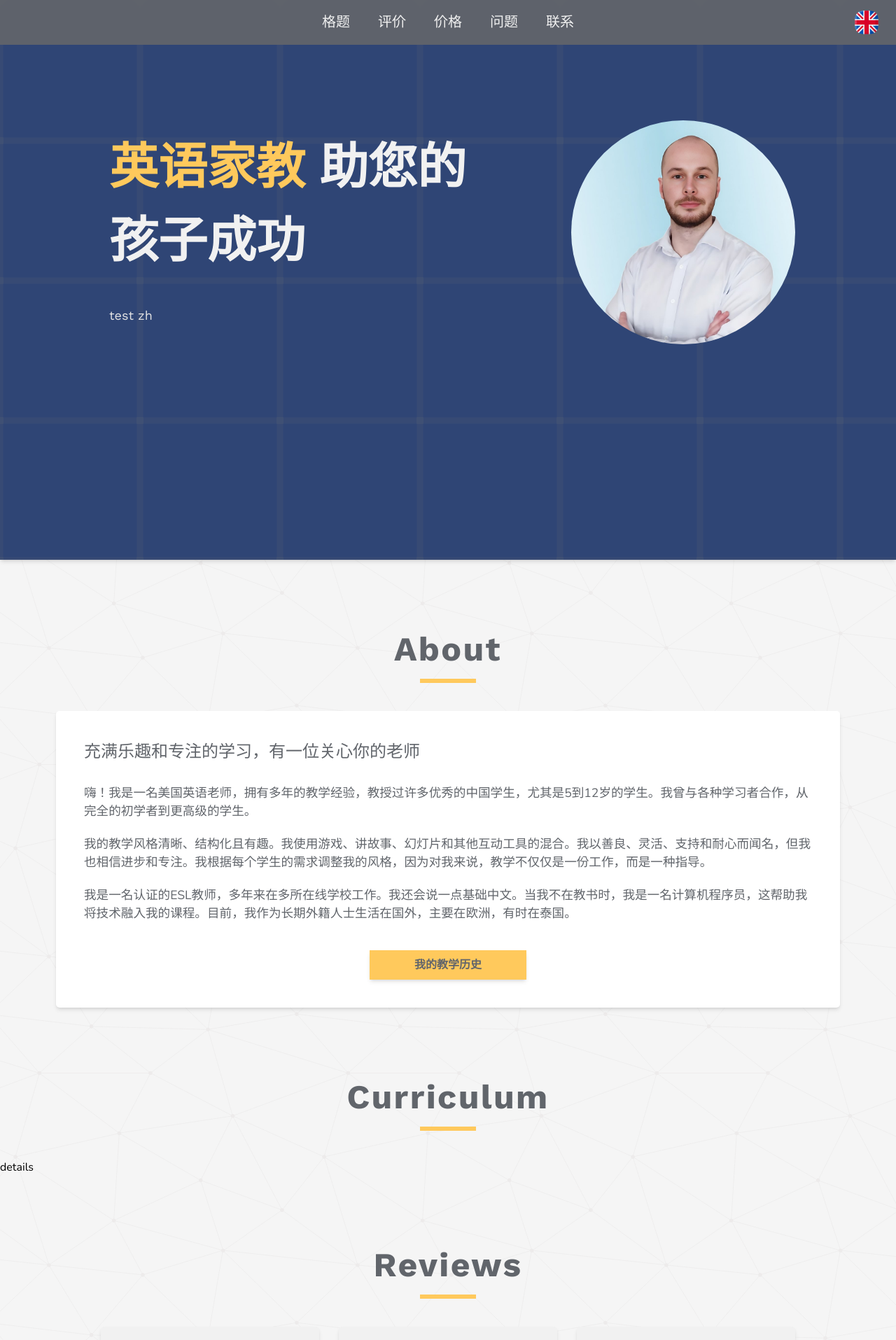
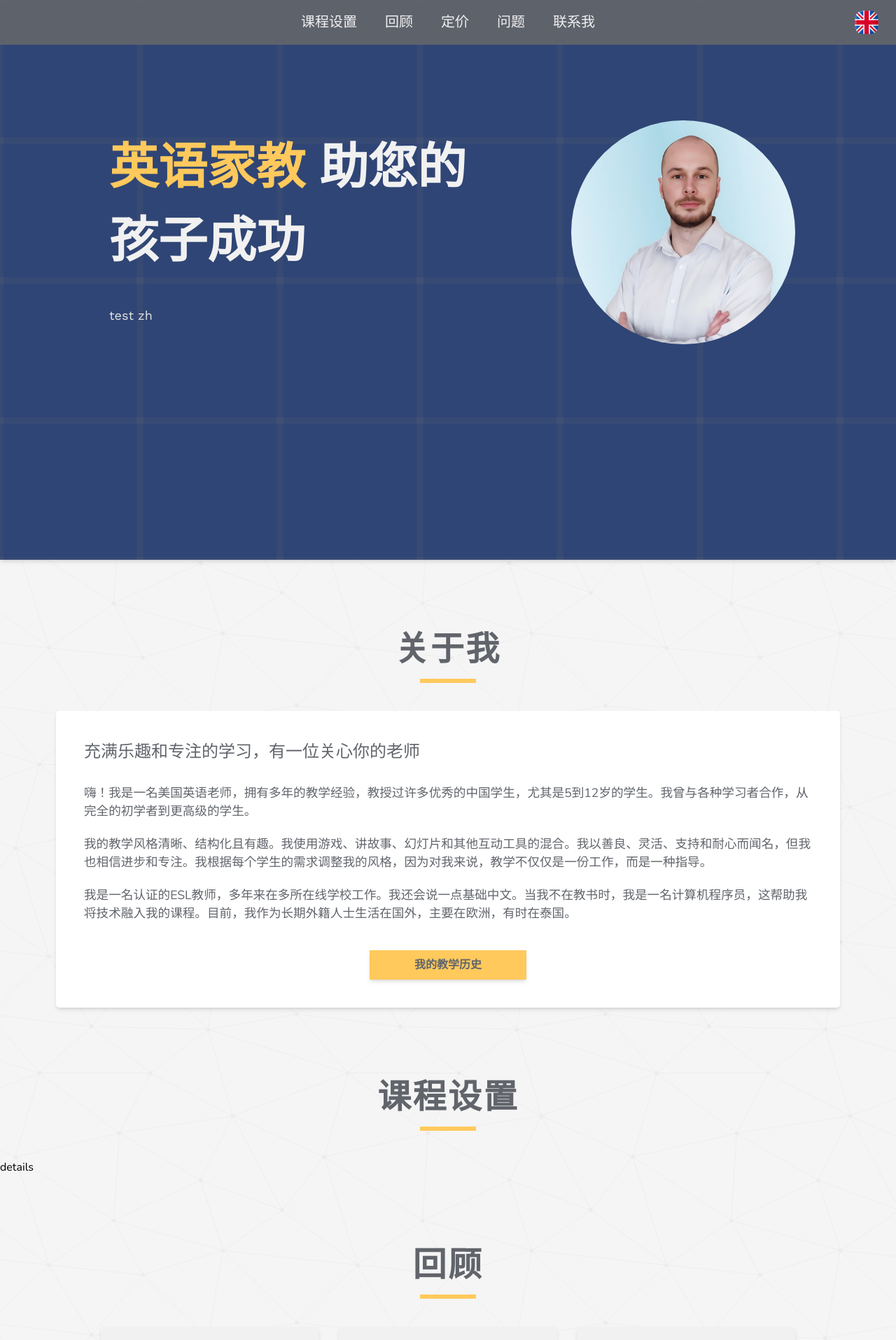
Before and after one commit to Predrag-Jandric/React-ESL-tutoring, a React (Vite) app: page / in a window 1280 px wide. Shown: the top 1915 px of the page at 70% size. Built offline with nearby package versions, Linux system fonts and the light colour scheme.

Commit message:
will ADD: translations to section titles and navbar

```diff
--- a/src/App.jsx
+++ b/src/App.jsx
@@ -12,8 +12,10 @@ import ScrollToHash from "./utils/ScrollToHash";
 import Pricing from "./components/Pricing";
 import Curriculum from "./components/Curriculum";
 import CurriculumDetails from "./components/CurriculumDetails";
+import { useLanguage } from "./utils/LanguageContext";
 
 export default function App() {
+  const { t } = useLanguage();
   return (
     <Router>
       <ScrollToTop />
@@ -24,16 +26,16 @@ export default function App() {
           element={
             <main className="m-0 box-border flex list-none flex-col gap-10 scroll-smooth p-0 font-body no-underline outline-none">
               <Hero />
-              <Title text="About" />
+              <Title text={t("about")} />
               <About />
-              <Title text="Curriculum" />
+              <Title text={t("curriculum")} />
               <Curriculum />
 
-              <Title text="Reviews" />
+              <Title text={t("reviews")} />
               <Reviews />
-              <Title text="Pricing" />
+              <Title text={t("pricing")} />
               <Pricing />
-              <Title text="Questions" />
+              <Title text={t("questions")} />
               <Questions />
               <Contact />
             </main>
@@ -41,7 +43,6 @@ export default function App() {
         />
         <Route path="/history" element={<History />} />
         <Route path="/details" element={<CurriculumDetails />} />
-
       </Routes>
     </Router>
   );
--- a/src/components/navbar/MobileNavbar.jsx
+++ b/src/components/navbar/MobileNavbar.jsx
@@ -72,7 +72,7 @@ export default function MobileNavbar({ isOpen, setIsOpen }) {
   };
 
   const navLinks = [
-    { href: "courses", label: t("courses") },
+    { href: "curriculum", label: t("curriculum") },
     { href: "reviews", label: t("reviews") },
     { href: "pricing", label: t("pricing") },
     { href: "questions", label: t("questions") },
--- a/src/components/navbar/Navbar.jsx
+++ b/src/components/navbar/Navbar.jsx
@@ -15,7 +15,7 @@ function Navbar() {
   };
 
   const navLinks = [
-    { href: "curriculum", label: t("courses") },
+    { href: "curriculum", label: t("curriculum") },
     { href: "reviews", label: t("reviews") },
     { href: "pricing", label: t("pricing") },
     { href: "questions", label: t("questions") },
@@ -45,7 +45,7 @@ function Navbar() {
                 rel="noopener noreferrer"
                 href={`#${link.href}`}
                 onClick={(e) => handleNavClick(e, link.href)}
-                className="relative cursor-pointer px-5 py-2 text-xl text-white transition duration-200 ease-in-out group-hover:before:scale-100"
+                className="whitespace-nowrap relative cursor-pointer px-5 py-2 text-xl text-white transition duration-200 ease-in-out group-hover:before:scale-100"
               >
                 {link.label}
               </a>
--- a/src/utils/translations.js
+++ b/src/utils/translations.js
@@ -2,7 +2,8 @@ export const translations = {
   en: {
     // nav section
     backbtn: "Back",
-    courses: "Curriculum",
+    about: "About",
+    curriculum: "Curriculum",
     reviews: "Reviews",
     pricing: "Pricing",
     questions: "Questions",
@@ -108,11 +109,12 @@ export const translations = {
   zh: {
     // nav section
     backbtn: "返回",
-    courses: "格题",
-    reviews: "评价",
-    pricing: "价格",
+    about: "关于我",
+    curriculum: "课程设置",
+    reviews: "回顾",
+    pricing: "定价",
     questions: "问题",
-    contact: "联系",
+    contact: "联系我",
     // hero section
     heroaccent: "英语家教",
     herotitle: "助您的孩子成功",
```
Also changed, not shown: ELS teach.txt.
